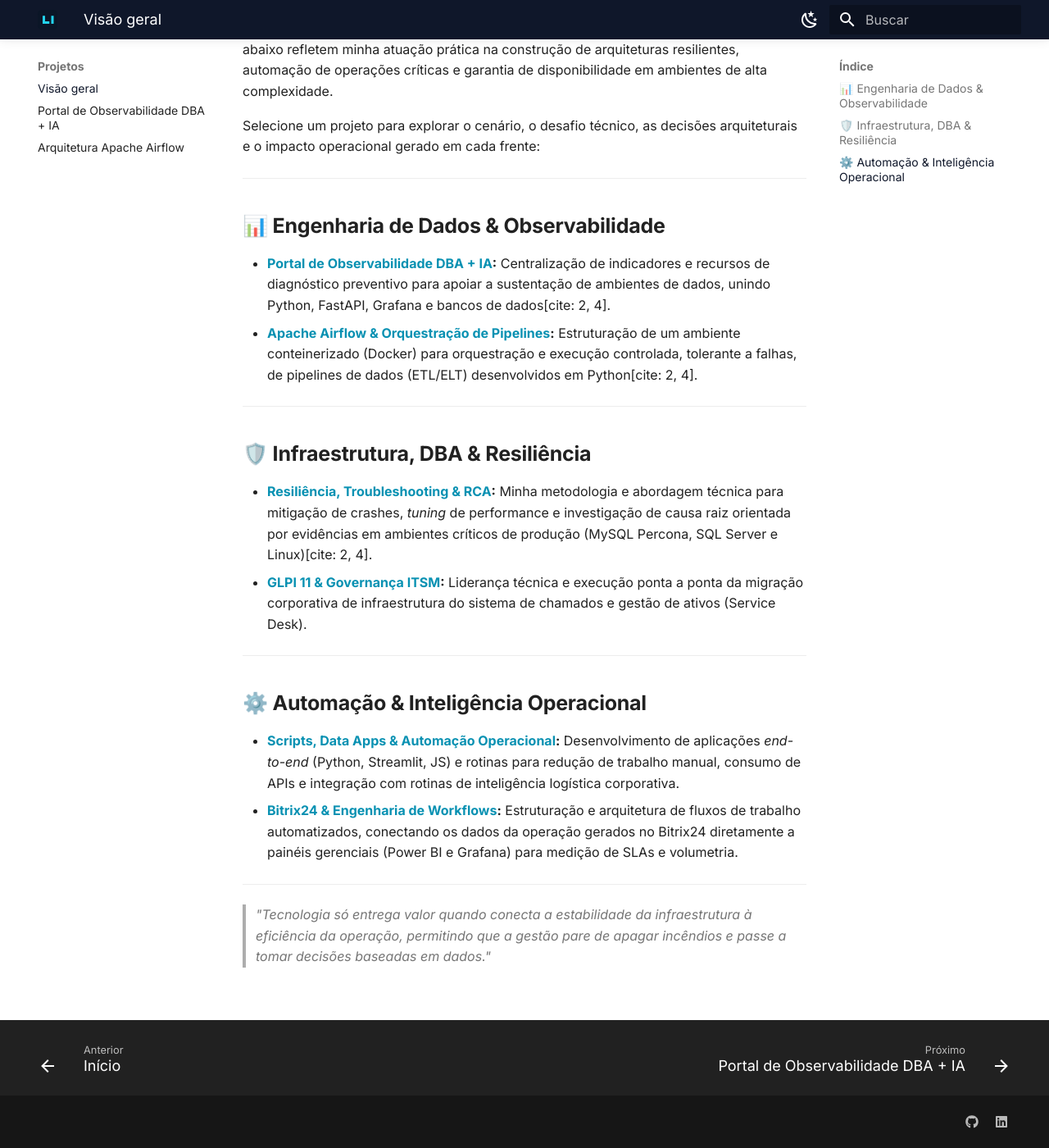
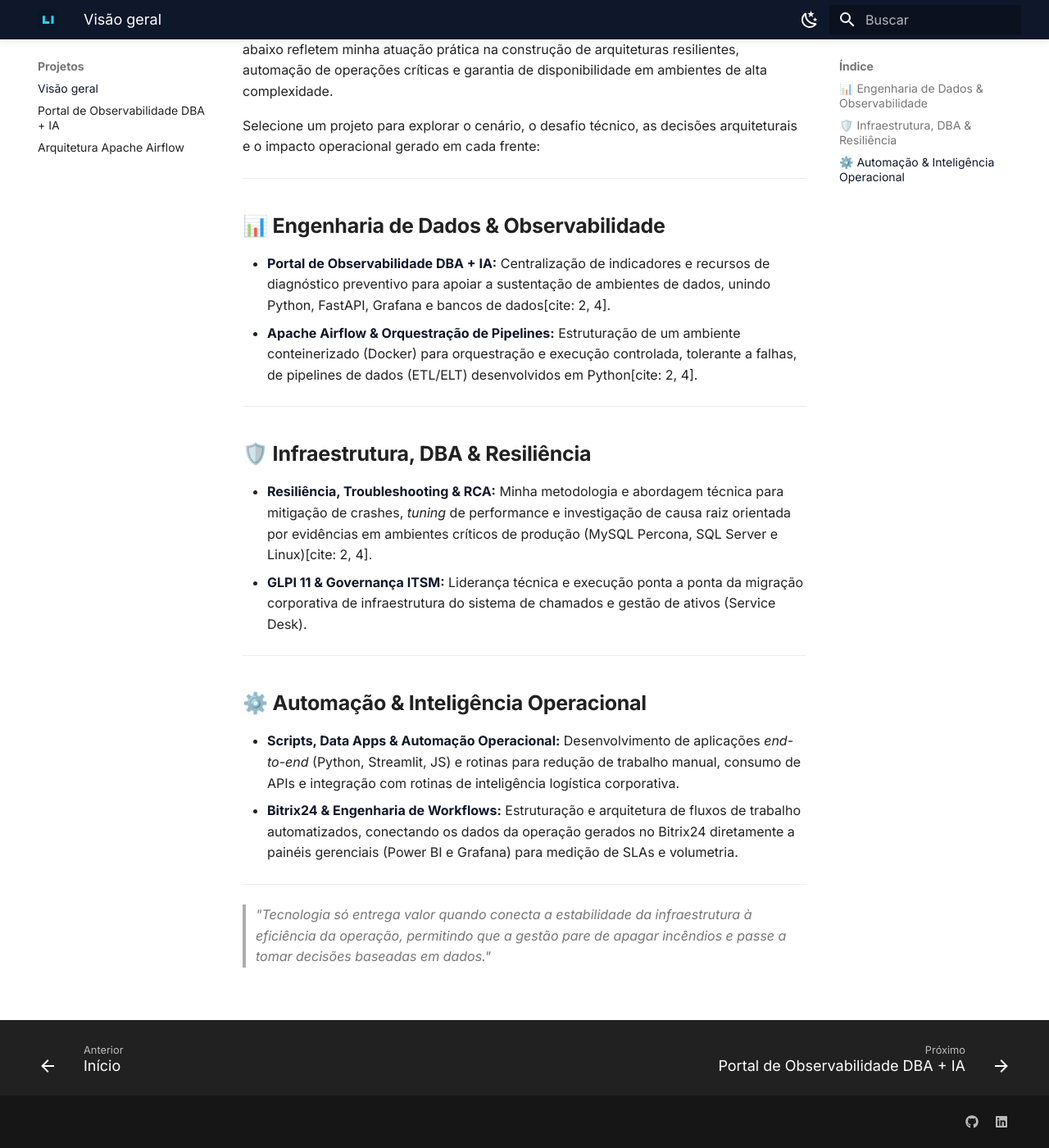
Before and after one commit to Allanao88/portfolio-docs, an MkDocs documentation site: the page built from docs/projetos/index.md, in a window 1280 px wide and 1400 px high, scrolled down 231 px. Shown: the whole window at 82% size. Built offline with MkDocs 1.6.1 and Material for MkDocs 9.7.7, drawn with Linux system fonts in a browser that asks for light colours.

Commit message:
Refactor CSS styles and variables in extra.css
Updated CSS variables and styles for links, cards, headers, and buttons.

```diff
--- a/docs/stylesheets/extra.css
+++ b/docs/stylesheets/extra.css
@@ -1,14 +1,12 @@
 :root {
+    /* Cores Principais */
     --md-primary-fg-color: #0f172a;
     --md-primary-fg-color--light: #1e293b;
     --md-primary-fg-color--dark: #020617;
+    --md-accent-fg-color: #06b6d4;
 
-    --md-accent-fg-color: #06b6d4;
-}
-
-/* Links */
-.md-typeset a {
-    color: #0891b2;
+    /* Links usando variável nativa do Material */
+    --md-typeset-a-color: #0891b2;
 }
 
 /* Código */
@@ -16,13 +14,13 @@
     font-family: "JetBrains Mono", monospace;
 }
 
-/* Cards */
-.md-typeset .grid.cards>ul>li {
+/* Cards (Grid) */
+.md-typeset .grid.cards > ul > li {
     border-radius: 12px;
     transition: transform 0.2s ease, box-shadow 0.2s ease;
 }
 
-.md-typeset .grid.cards>ul>li:hover {
+.md-typeset .grid.cards > ul > li:hover {
     transform: translateY(-3px);
 }
 
@@ -33,7 +31,7 @@
 }
 
 .md-typeset h2 {
-    font-weight: 650;
+    font-weight: 600; /* Ajustado de 650 para o padrão web */
 }
 
 /* Header */
@@ -46,13 +44,13 @@
     margin-top: 40px;
 }
 
-/* Tags */
+/* Botões e Tags */
 .md-typeset .md-button {
     border-radius: 8px;
     font-weight: 600;
 }
 
-/* Blocos de destaque */
+/* Blocos de destaque (Admonitions) */
 .md-typeset .admonition {
     border-radius: 10px;
 }
```
